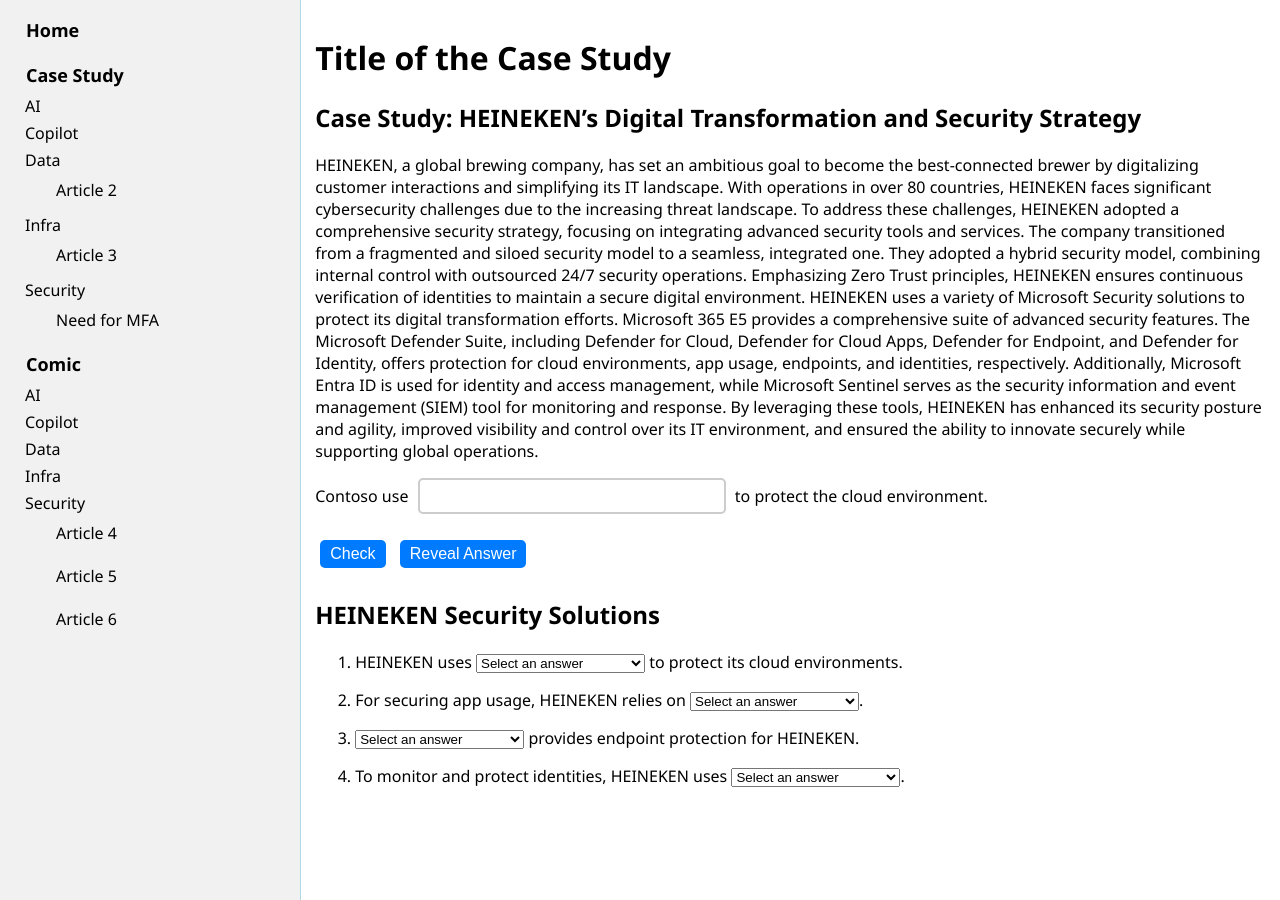
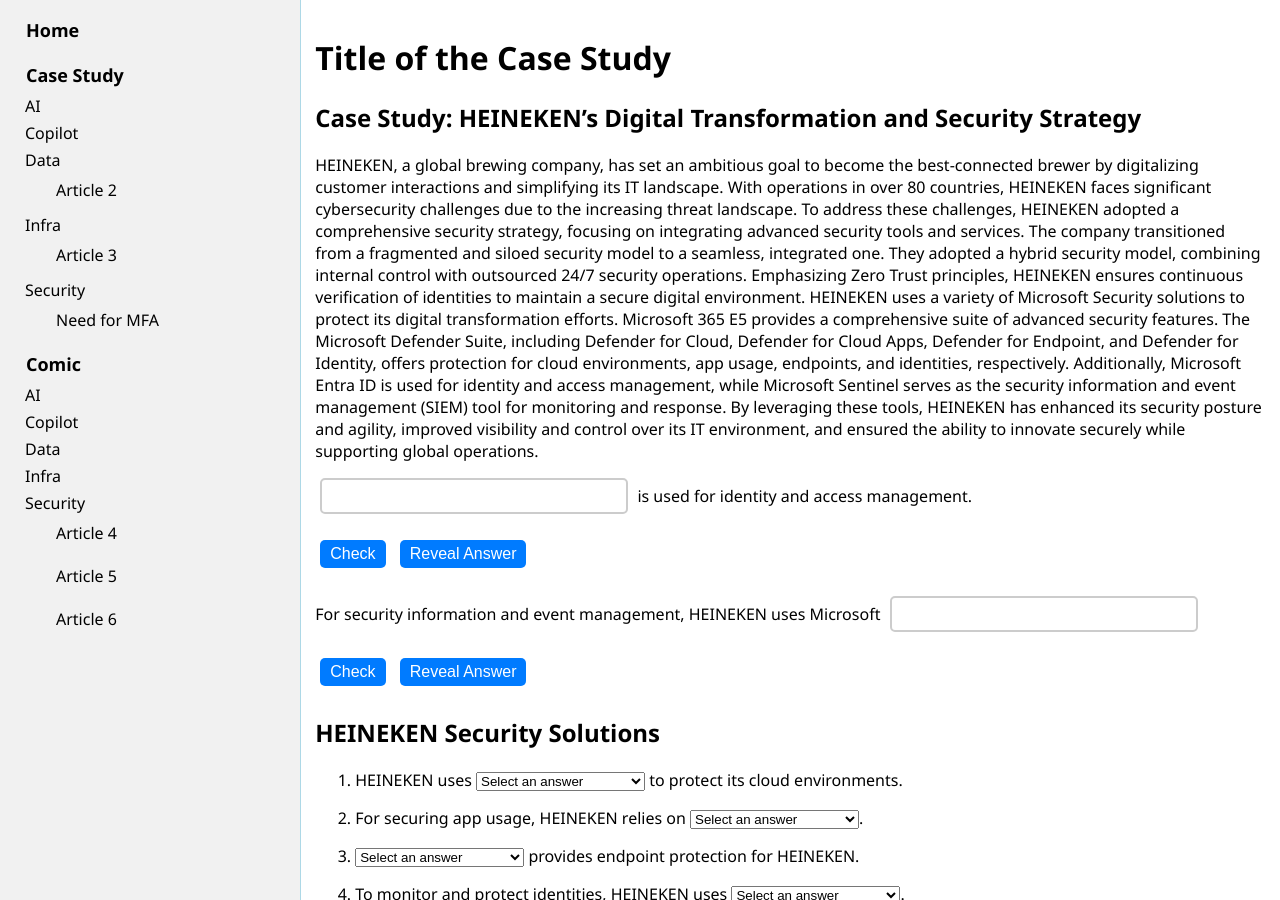
Before and after one commit to julietrajan/demo1, a Jekyll site: the page built from project-files/folder2/article6.md, in a window 1280 px wide. Built offline with Jekyll 4.4.1, drawn with Linux system fonts in a browser that asks for light colours.

Commit message:
Update article6.md

```diff
--- a/project-files/folder2/article6.md
+++ b/project-files/folder2/article6.md
@@ -13,7 +13,7 @@
 HEINEKEN uses a variety of Microsoft Security solutions to protect its digital transformation efforts. Microsoft 365 E5 provides a comprehensive suite of advanced security features. The Microsoft Defender Suite, including Defender for Cloud, Defender for Cloud Apps, Defender for Endpoint, and Defender for Identity, offers protection for cloud environments, app usage, endpoints, and identities, respectively. Additionally, Microsoft Entra ID is used for identity and access management, while Microsoft Sentinel serves as the security information and event management (SIEM) tool for monitoring and response.
 By leveraging these tools, HEINEKEN has enhanced its security posture and agility, improved visibility and control over its IT environment, and ensured the ability to innovate securely while supporting global operations.
 
-Contoso use <input type="text" id="cloudProtection" class="input-box" oninput="this.value = this.value.toUpperCase()"> to protect the cloud environment.
+<input type="text" id="cloudProtection" class="input-box" oninput="this.value = this.value.toUpperCase()"> is used for identity and access management.
 
 <button type="button" onclick="checkAnswer1()">Check</button>
 <button type="button" onclick="revealAnswer1()">Reveal Answer</button>
@@ -62,19 +62,41 @@
 <script>
   function checkAnswer1() {
     var answer = document.getElementById('cloudProtection').value.toUpperCase();
-    if (answer === 'DEFENDER FOR CLOUD') {
+    if (answer === 'MICROSOFT ENTRA ID') {
       document.getElementById('result').innerText = 'Correct answer';
     } else {
-      document.getElementById('result').innerText = 'Try again';
+      document.getElementById('result').innerText = 'MICROSOFT ENTRA ID';
     }
   }
 
   function revealAnswer1() {
-    document.getElementById('cloudProtection').value = 'DEFENDER FOR CLOUD';
+    document.getElementById('cloudProtection').value = 'MICROSOFT ENTRA ID';
     document.getElementById('result').innerText = '';
   }
 </script>
 
+For security information and event management, HEINEKEN uses Microsoft <input type="text" id="cloudProtection2" class="input-box" oninput="this.value = this.value.toUpperCase()">
+
+<button type="button" onclick="checkAnswer2()">Check</button>
+<button type="button" onclick="revealAnswer2()">Reveal Answer</button>
+
+<p id="result2"></p>
+
+<script>
+  function checkAnswer2() {
+    var answer = document.getElementById('cloudProtection2').value.toUpperCase();
+    if (answer === 'SENTINEL') {
+      document.getElementById('result2').innerText = 'Correct answer';
+    } else {
+      document.getElementById('result2').innerText = 'SENTINEL';
+    }
+  }
+
+  function revealAnswer2() {
+    document.getElementById('cloudProtection2').value = 'SENTINEL';
+    document.getElementById('result2').innerText = '';
+  }
+</script>
 
 ## HEINEKEN Security Solutions
 
```
